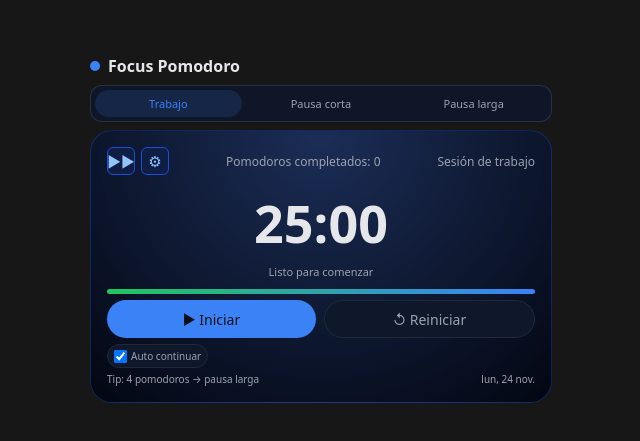
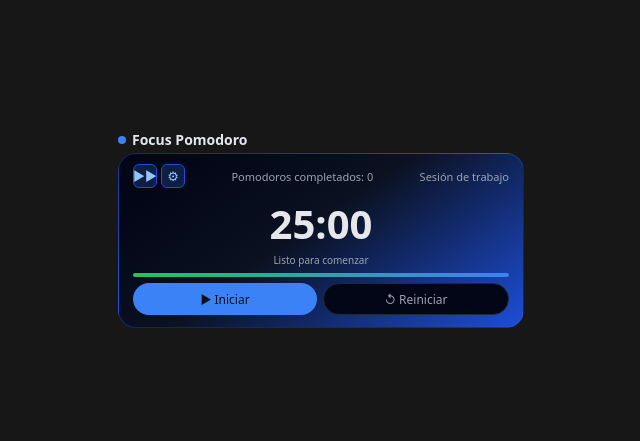
Before and after one commit to eliasjcallan-lab/Elias_Pomodoro, a plain HTML site: page index.html in a window 1280 px wide. Shown: the part 171-612 px from the top of the page, without its empty margins (319-959 px from the left). Drawn offline with Linux system fonts and the light colour scheme.

Commit message:
Update index.html

```diff
--- a/index.html
+++ b/index.html
@@ -7,7 +7,6 @@
   <style>
     :root {
       --frame: #181718;
-      --bg-soft: #111827;
       --accent: #3b82f6;
       --accent-soft: rgba(59, 130, 246, 0.15);
       --text: #e5e7eb;
@@ -30,90 +29,69 @@
       display: flex;
       align-items: center;
       justify-content: center;
-      padding: 8px;
+      padding: 6px;
     }
 
     .app {
       width: 100%;
-      max-width: 480px;
+      max-width: 420px;
       background: #181718;
-      border-radius: 24px;
-      padding: 8px;
+      border-radius: 20px;
+      padding: 6px;
       border: 1px solid var(--frame);
     }
 
     .app-header {
-      margin-bottom: 8px;
+      margin-bottom: 4px;
     }
 
     .app-title {
-      font-size: 16px;
+      font-size: 14px;
       font-weight: 600;
       display: flex;
-      gap: 8px;
+      gap: 6px;
       align-items: center;
     }
 
     .app-title span.logo-dot {
-      width: 10px;
-      height: 10px;
+      width: 8px;
+      height: 8px;
       border-radius: 999px;
       background: var(--accent);
     }
 
-    .mode-switch {
-      display: grid;
-      grid-template-columns: repeat(3, 1fr);
-      gap: 6px;
-      background: rgba(15, 23, 42, 0.9);
-      border-radius: var(--radius-lg);
-      padding: 4px;
-      border: 1px solid rgba(148, 163, 184, 0.2);
-      margin-bottom: 8px;
-    }
-
-    .mode-btn {
-      font-size: 11px;
-      border: none;
-      border-radius: 999px;
-      padding: 6px 4px;
-      background: transparent;
-      color: var(--text-soft);
-      cursor: pointer;
-    }
-
-    .mode-btn.active {
-      background: var(--accent-soft);
-      color: var(--accent);
-      font-weight: 500;
-    }
-
     .timer-card {
-      background: radial-gradient(circle at top, rgba(37, 99, 235, 0.3), rgba(3, 7, 18, 1));
-      border-radius: 22px;
-      padding: 16px;
-      border: 1px solid rgba(37, 99, 235, 0.3);
+      /* Gradiente estilo widget clima */
+      background: linear-gradient(
+        145deg,
+        #020617 0%,
+        #020617 12%,
+        #0b1120 45%,
+        #1d4ed8 100%
+      );
+      border-radius: 18px;
+      padding: 10px 14px 10px;
+      border: 1px solid rgba(37, 99, 235, 0.35);
       position: relative;
     }
 
-    /* Nueva distribución superior */
+    /* Fila superior compacta */
     .timer-top {
       display: grid;
       grid-template-columns: auto 1fr auto;
       align-items: center;
-      margin-bottom: 12px;
-      column-gap: 12px;
+      margin-bottom: 8px;
+      column-gap: 10px;
     }
 
-    /* Izquierda: botones */
     .timer-left {
       display: flex;
-      gap: 6px;
+      gap: 4px;
     }
 
     .icon-btn {
-      width: 28px;
-      height: 28px;
+      width: 24px;
+      height: 24px;
       border-radius: 6px;
       background: #0f1e44;
       border: 1px solid #1d4ed8;
@@ -121,7 +99,7 @@
       display: flex;
       align-items: center;
       justify-content: center;
-      font-size: 15px;
+      font-size: 13px;
       cursor: pointer;
       transition: background 0.15s ease, color 0.15s ease;
       box-shadow: none !important;
@@ -132,38 +110,37 @@
       color: #ffffff;
     }
 
-    /* Centro: contador */
     .session-counter {
-      font-size: 12px;
+      font-size: 11px;
       color: var(--text-soft);
       text-align: center;
       width: 100%;
     }
 
-    /* Derecha: nombre del modo */
     .timer-label {
-      font-size: 12px;
+      font-size: 11px;
       color: var(--text-soft);
       text-align: right;
+      white-space: nowrap;
     }
 
     .timer-display {
-      font-size: 52px;
+      font-size: 40px;
       font-weight: 600;
       text-align: center;
-      margin: 6px 0;
+      margin: 2px 0;
     }
 
     .timer-status {
-      font-size: 11px;
+      font-size: 10px;
       text-align: center;
       color: var(--text-soft);
-      margin-bottom: 10px;
+      margin-bottom: 6px;
     }
 
     .progress-bar {
       width: 100%;
-      height: 5px;
+      height: 4px;
       border-radius: 999px;
       background: rgba(15, 23, 42, 0.8);
       margin-bottom: 6px;
@@ -180,17 +157,22 @@
 
     .controls {
       display: flex;
-      gap: 8px;
-      margin-bottom: 6px;
+      gap: 6px;
+      margin-bottom: 2px;
     }
 
     .btn {
       flex: 1;
-      height: 38px;
+      height: 32px;
       border-radius: 999px;
-      font-size: 14px;
+      font-size: 12px;
       border: none;
       cursor: pointer;
+      display: inline-flex;
+      align-items: center;
+      justify-content: center;
+      gap: 4px;
+      padding: 0 10px;
     }
 
     .btn-primary {
@@ -199,29 +181,9 @@
     }
 
     .btn-secondary {
-      background: #0f172a;
+      background: #020617;
       color: var(--text-soft);
       border: 1px solid #1f2937;
-    }
-
-    .pill {
-      font-size: 10px;
-      padding: 4px 6px;
-      border-radius: 999px;
-      background: #0f172a;
-      border: 1px solid #1f2937;
-      color: var(--text-soft);
-      display: inline-flex;
-      align-items: center;
-      gap: 4px;
-    }
-
-    .footer {
-      margin-top: 4px;
-      font-size: 10px;
-      color: var(--text-soft);
-      display: flex;
-      justify-content: space-between;
     }
 
     /* Popup ajustes */
@@ -240,29 +202,30 @@
 
     .settings-modal-content {
       background: #020617;
-      padding: 16px;
+      padding: 12px 14px;
       border-radius: 14px;
       width: 100%;
-      max-width: 300px;
+      max-width: 260px;
       border: 1px solid rgba(148,163,184,0.4);
     }
 
     .settings-modal-content h4 {
-      margin-bottom: 8px;
+      margin-bottom: 6px;
       color: #e5e7eb;
-      font-size: 14px;
+      font-size: 13px;
     }
 
     .settings-input {
       width: 100%;
-      margin-top: 4px;
-      margin-bottom: 8px;
-      padding: 6px;
+      margin-top: 3px;
+      margin-bottom: 6px;
+      padding: 5px;
       border-radius: 8px;
       background: #0f172a;
       border: 1px solid #1f2937;
       color: white;
       text-align: center;
+      font-size: 12px;
     }
   </style>
 </head>
@@ -277,29 +240,20 @@
       </div>
     </header>
 
-    <div class="mode-switch" id="mode-switch">
-      <button class="mode-btn active" data-mode="focus">Trabajo</button>
-      <button class="mode-btn" data-mode="short">Pausa corta</button>
-      <button class="mode-btn" data-mode="long">Pausa larga</button>
-    </div>
-
     <section class="timer-card">
 
-      <!-- NUEVA FILA SUPERIOR -->
+      <!-- Fila superior: botones / contador / modo -->
       <div class="timer-top">
 
-        <!-- Botones izquierda -->
         <div class="timer-left">
           <button class="icon-btn" id="btn-next">▶▶</button>
           <button class="icon-btn" id="btn-config">⚙</button>
         </div>
 
-        <!-- Contador centrado -->
         <div class="session-counter" id="session-counter">
           Pomodoros completados: 0
         </div>
 
-        <!-- Modo a la derecha -->
         <div class="timer-label" id="mode-label">Sesión de trabajo</div>
 
       </div>
@@ -316,33 +270,22 @@
         <button class="btn btn-secondary" id="btn-reset">↺ Reiniciar</button>
       </div>
 
-      <label class="pill">
-        <input type="checkbox" id="auto-continue" checked />
-        Auto continuar
-      </label>
-
-      <footer class="footer">
-        <span>Tip: 4 pomodoros → pausa larga</span>
-        <span id="today-info"></span>
-      </footer>
-
-      <!-- POPUP -->
+      <!-- POPUP AJUSTES -->
       <div class="settings-modal" id="settings-modal">
         <div class="settings-modal-content">
-          <h4>Ajustes</h4>
+          <h4>Ajustes de duración</h4>
 
           <label>Trabajo (min)
-            <input class="settings-input" type="number" id="focus-min" value="25">
+            <input class="settings-input" type="number" id="focus-min" value="25" min="1">
           </label>
 
           <label>Pausa corta (min)
-            <input class="settings-input" type="number" id="short-min" value="5">
+            <input class="settings-input" type="number" id="short-min" value="5" min="1">
           </label>
 
           <label>Pausa larga (min)
-            <input class="settings-input" type="number" id="long-min" value="15">
+            <input class="settings-input" type="number" id="long-min" value="15" min="1">
           </label>
-
         </div>
       </div>
 
@@ -350,7 +293,6 @@
   </div>
 
 <script>
-
   const MODES = {
     focus: { label:"Sesión de trabajo" },
     short: { label:"Pausa corta" },
@@ -358,7 +300,6 @@
   };
   const modesOrder = ["focus","short","long"];
 
-  const modeButtons = document.querySelectorAll(".mode-btn");
   const modeLabel   = document.getElementById("mode-label");
   const sessionCounter = document.getElementById("session-counter");
   const displayEl   = document.getElementById("timer-display");
@@ -366,14 +307,12 @@
   const progressFill= document.getElementById("progress-fill");
   const btnToggle   = document.getElementById("btn-toggle");
   const btnReset    = document.getElementById("btn-reset");
-  const autoContinue= document.getElementById("auto-continue");
   const nextBtn     = document.getElementById("btn-next");
   const configBtn   = document.getElementById("btn-config");
   const settingsModal = document.getElementById("settings-modal");
   const focusInput  = document.getElementById("focus-min");
   const shortInput  = document.getElementById("short-min");
   const longInput   = document.getElementById("long-min");
-  const todayInfo   = document.getElementById("today-info");
 
   let currentMode = "focus";
   let totalSeconds = 25 * 60;
@@ -381,10 +320,9 @@
   let timerId = null;
   let isRunning = false;
   let completedPomodoros = 0;
+  const autoContinueEnabled = true; // auto continuar siempre activo
 
-  /* ============================
-      SONIDO PERSONALIZADO
-  ============================= */
+  /* SONIDO PERSONALIZADO: sube "pomodoro-beep.mp3" junto a index.html */
   const beepAudio = new Audio("pomodoro-beep.mp3");
   beepAudio.volume = 1.0;
 
@@ -397,22 +335,8 @@
     }
   }
 
-  function setToday() {
-    const now = new Date();
-    const fmt = new Intl.DateTimeFormat("es-PE", {
-      weekday: "short",
-      day: "2-digit",
-      month: "short"
-    });
-    todayInfo.textContent = fmt.format(now);
-  }
-
   function setMode(mode){
     currentMode = mode;
-
-    modeButtons.forEach(b =>
-      b.classList.toggle("active", b.dataset.mode === mode)
-    );
 
     let m =
       mode === "focus" ? Number(focusInput.value || 25) :
@@ -440,8 +364,7 @@
       ? remainingSeconds / totalSeconds
       : 0;
 
-    progressFill.style.transform =
-      "scaleX(" + ratio + ")";
+    progressFill.style.transform = "scaleX(" + ratio + ")";
   }
 
   function startTimer(){
@@ -469,7 +392,7 @@
             "Pomodoros completados: " + completedPomodoros;
         }
 
-        if(autoContinue.checked){
+        if(autoContinueEnabled){
           if(currentMode === "focus") setMode("short");
           else setMode("focus");
           startTimer();
@@ -502,13 +425,6 @@
 
   btnReset.onclick = () => resetTimer();
 
-  modeButtons.forEach(btn => {
-    btn.onclick = () => {
-      resetTimer();
-      setMode(btn.dataset.mode);
-    };
-  });
-
   nextBtn.onclick = () => {
     const index = modesOrder.indexOf(currentMode);
     const nextMode = modesOrder[(index + 1) % modesOrder.length];
@@ -533,7 +449,6 @@
     });
   });
 
-  setToday();
   setMode("focus");
 </script>
 
```
